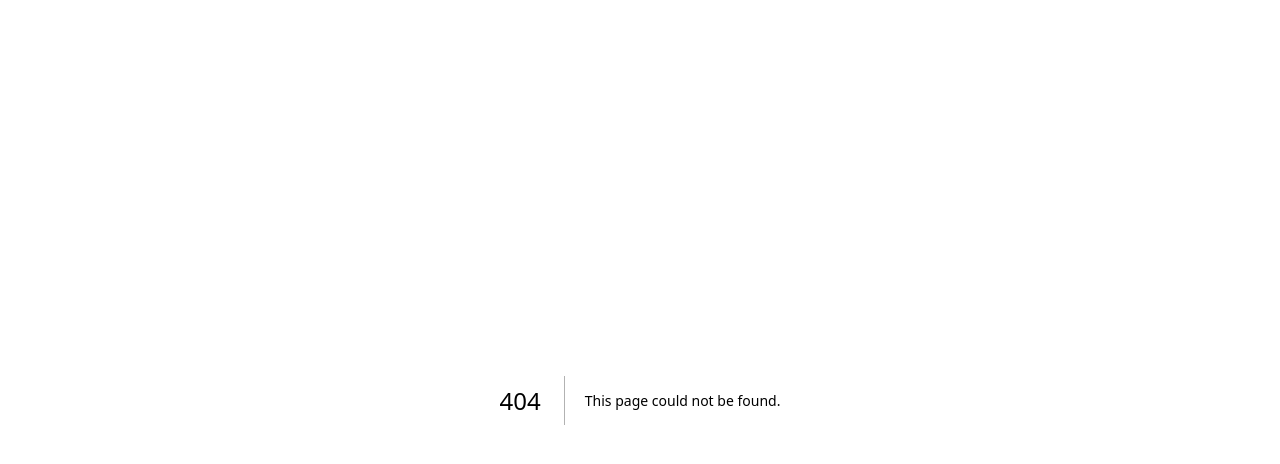
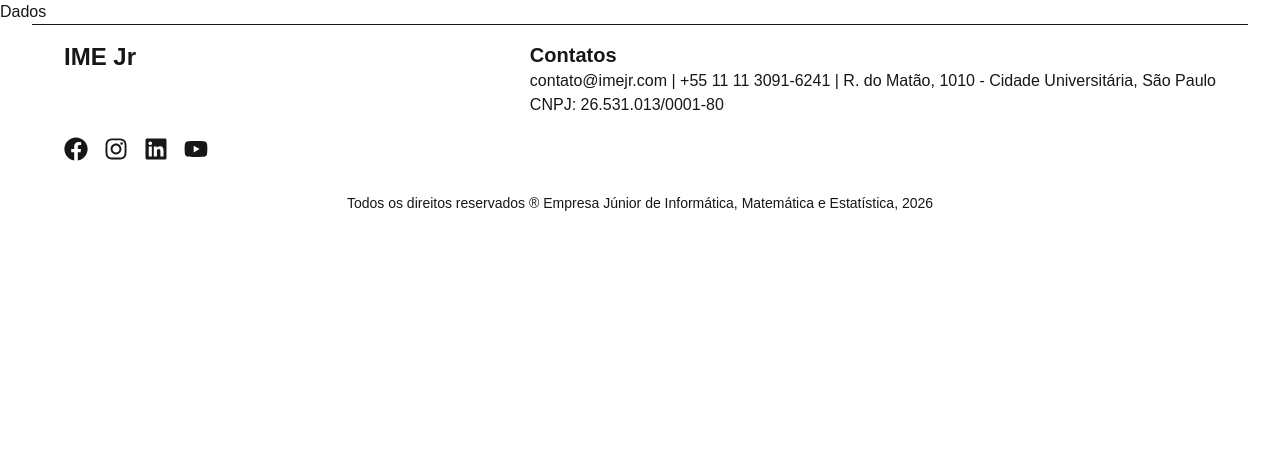
Before and after one commit to IME-Jr-USP/Website-IME-Jr, a Next.js app: page /dados in a window 1280 px wide. Before the commit this address had no page. Shown: the top 464 px of the page. Built offline with nearby package versions, Linux system fonts and the light colour scheme.

Commit message:
feat(ui): add dados page component

```diff
--- /dev/null
+++ b/app/dados/page.tsx
@@ -0,0 +1,12 @@
+import { Footer } from "@/components/footer";
+import { Header } from "@/components/header"
+
+export default function Dados() {
+  return (
+    <main>
+      <Header />
+      <h1>Dados</h1>
+      <Footer />
+    </main>
+  );
+}
```
